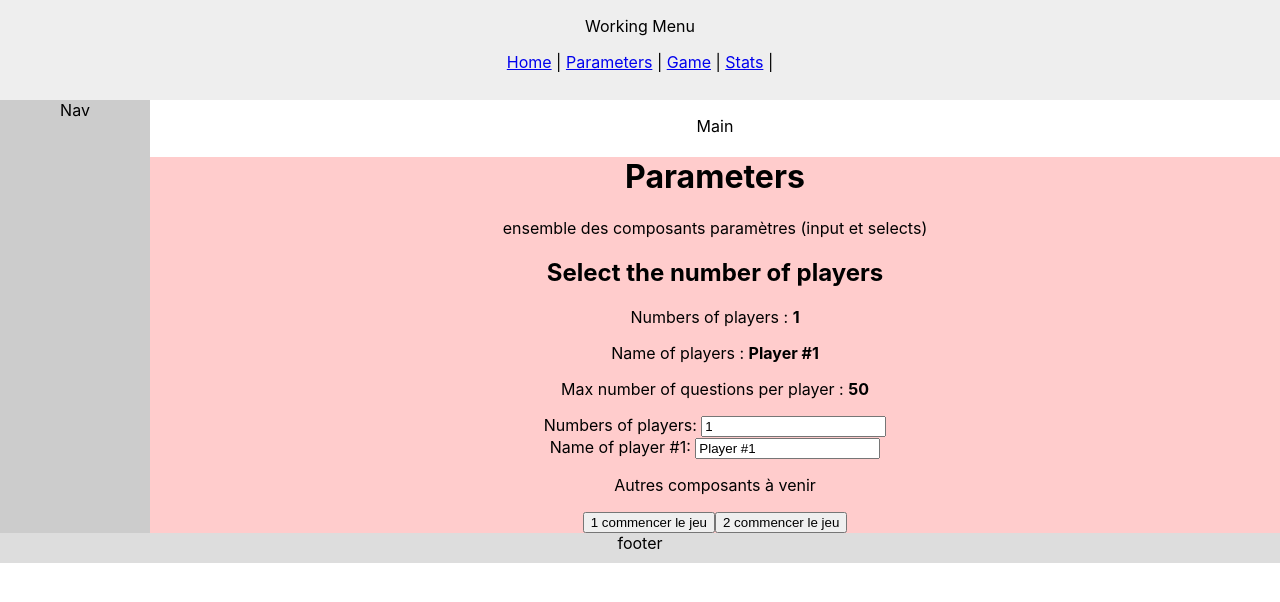
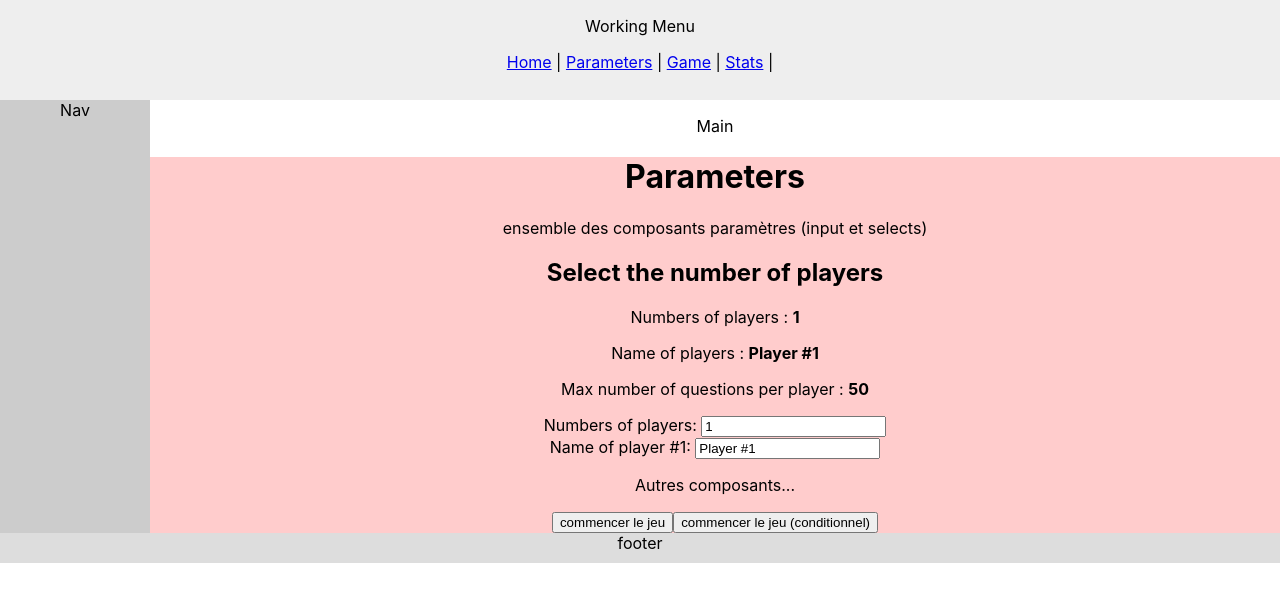
Before and after one commit to WildCodeSchool/Lyon-js-202005-project-the-big-quizz, a React (Create React App) app: page /parameters in a window 1280 px wide. Shown: the top 602 px of the page. Built offline with nearby package versions, Linux system fonts and the light colour scheme.

Commit message:
add conditionnal routage in Parameters.jsx

```diff
--- a/src/App.js
+++ b/src/App.js
@@ -1,4 +1,4 @@
-import React from "react";
+import React, {useState} from "react";
 import "./App.css";
 
 import GridLayout from "./layout/GridLayout";
@@ -10,6 +10,9 @@ import Header from "./layout/Header";
 import NbPlayer from "./components/NbPlayers.jsx";
 
 function App() {
+  const [parameters, setParameters] = useState({})
+
+
   return (
     <div className="App">
       <GridLayout>
--- a/src/components/Home.jsx
+++ b/src/components/Home.jsx
@@ -1,31 +1,16 @@
-import React from 'react';
-import { Link } from 'react-router-dom';
+import React from "react";
+import { Link } from "react-router-dom";
 
-function Home (){
-
-
-
+function Home() {
   return (
     <div>
       <h1>Home</h1>
       <p>question du jour</p>
-<Link to="/Parameters"><button>paramétrer le jeu</button></Link>
-
+      <Link to="/parameters">
+        <button>paramétrer le jeu</button>
+      </Link>
     </div>
   );
 }
 
 export default Home;
-
-
-/*
-
-<Link to='/somewhere'>
-    <Button>
-          My button linked to react-router-dom
-    </Button>
-</Link>
-
-
-
-*/
--- a/src/components/Parameters.jsx
+++ b/src/components/Parameters.jsx
@@ -3,22 +3,27 @@ import NbPlayers from './NbPlayers';
 import { Link } from "react-router-dom";
 import "../App.css";
 
-function Parameters() {
+function Parameters(props) {
+    const testCondition = true;
 
     const handleClick = (e) => {
         console.log(e);
+        if (testCondition) {
+            props.history.push("/game")
+        }
+
     }
 
     return (
         <div className="Parameters">
             <h1>Parameters</h1>
             <p>ensemble des composants paramètres (input et selects)</p>
-            <NbPlayers className="NbStyle" />
-            <p>Autres composants à venir</p>
+            <NbPlayers />
+            <p>Autres composants...</p>
 
 
-            <Link to="/Game"><button>1 commencer le jeu</button></Link>
-            <button onClick={handleClick}>2 commencer le jeu</button>
+            <Link to="/game"><button>commencer le jeu</button></Link>
+            <button onClick={handleClick}>commencer le jeu (conditionnel)</button>
 
         </div>
     );
--- a/src/components/WorkingMenu.jsx
+++ b/src/components/WorkingMenu.jsx
@@ -10,9 +10,9 @@ function WorkingMenu(props) {
         <div>
             <p>Working Menu</p>
           <span><Link to="/">Home</Link></span><span> | </span>
-          <span><Link to="/Parameters">Parameters</Link></span><span> | </span>
-          <span><Link to="/Game">Game</Link></span><span> | </span>
-          <span><Link to="/Stats">Stats</Link></span><span> | </span>
+          <span><Link to="/parameters">Parameters</Link></span><span> | </span>
+          <span><Link to="/game">Game</Link></span><span> | </span>
+          <span><Link to="/stats">Stats</Link></span><span> | </span>
 
         </div>
       </nav>
--- a/src/layout/Main.jsx
+++ b/src/layout/Main.jsx
@@ -18,9 +18,10 @@ function Main(props) {
 
                 <Switch>
                     <Route exact path="/" component={Home} />
-                    <Route path="/Parameters" component={Parameters} />
-                    <Route path="/Game" component={Game} />
-                    <Route path="/Stats" component={Stats} />
+                    {/* <Route path="/parameters" component={Parameters} /> */}
+                    <Route path="/parameters"><Parameters/></Route>
+                    <Route path="/game"><Game/></Route>
+                    <Route path="/stats" component={Stats} />
 
                 </Switch>
 
@@ -29,3 +30,10 @@ function Main(props) {
 }
 
 export default Main;
+
+/*
+<Route
+          path="/test/:id"
+          render={(props) => <Test {...props} lst={lst} />}
+        />
+        */
```
Lines whose indentation alone changed are shown as unchanged.
